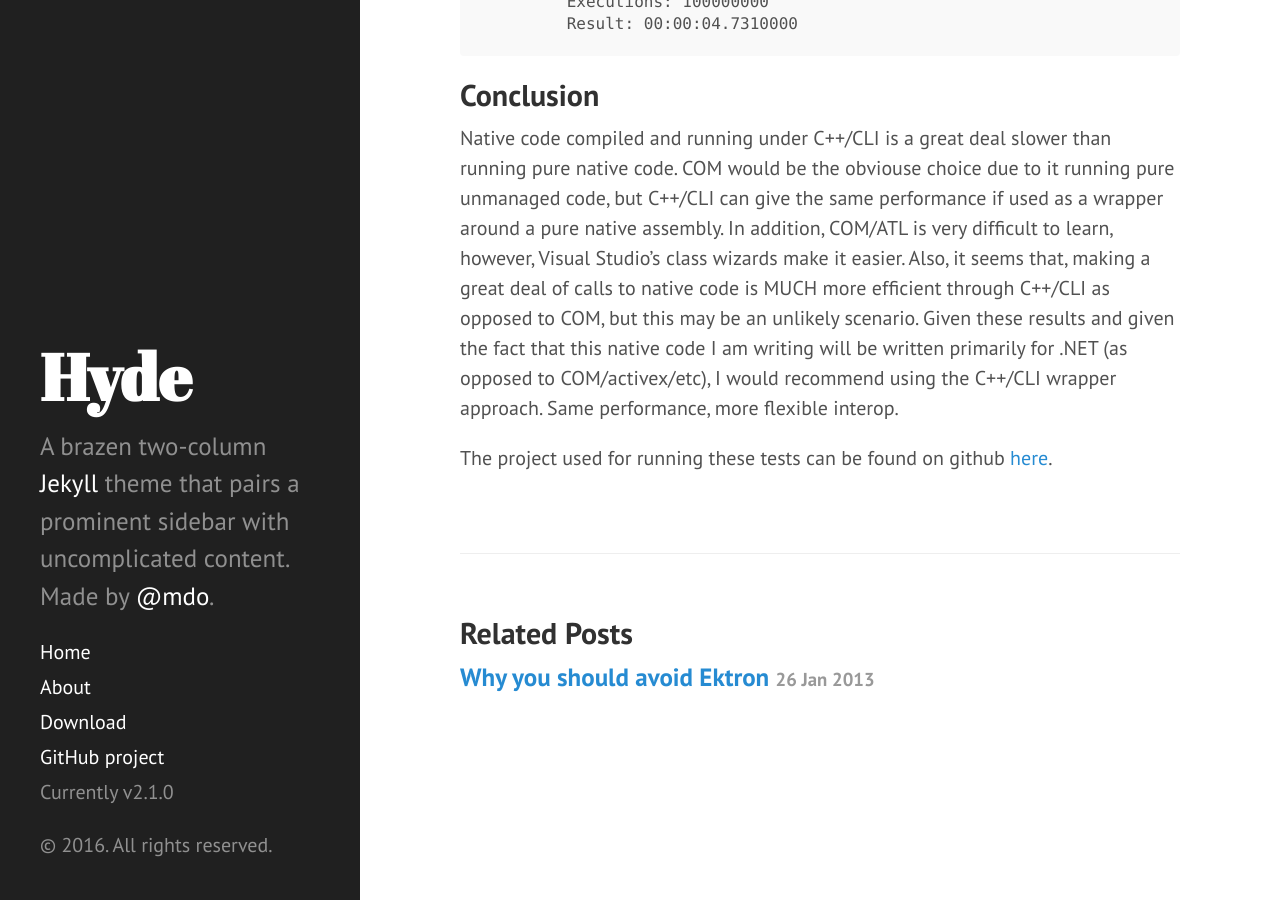
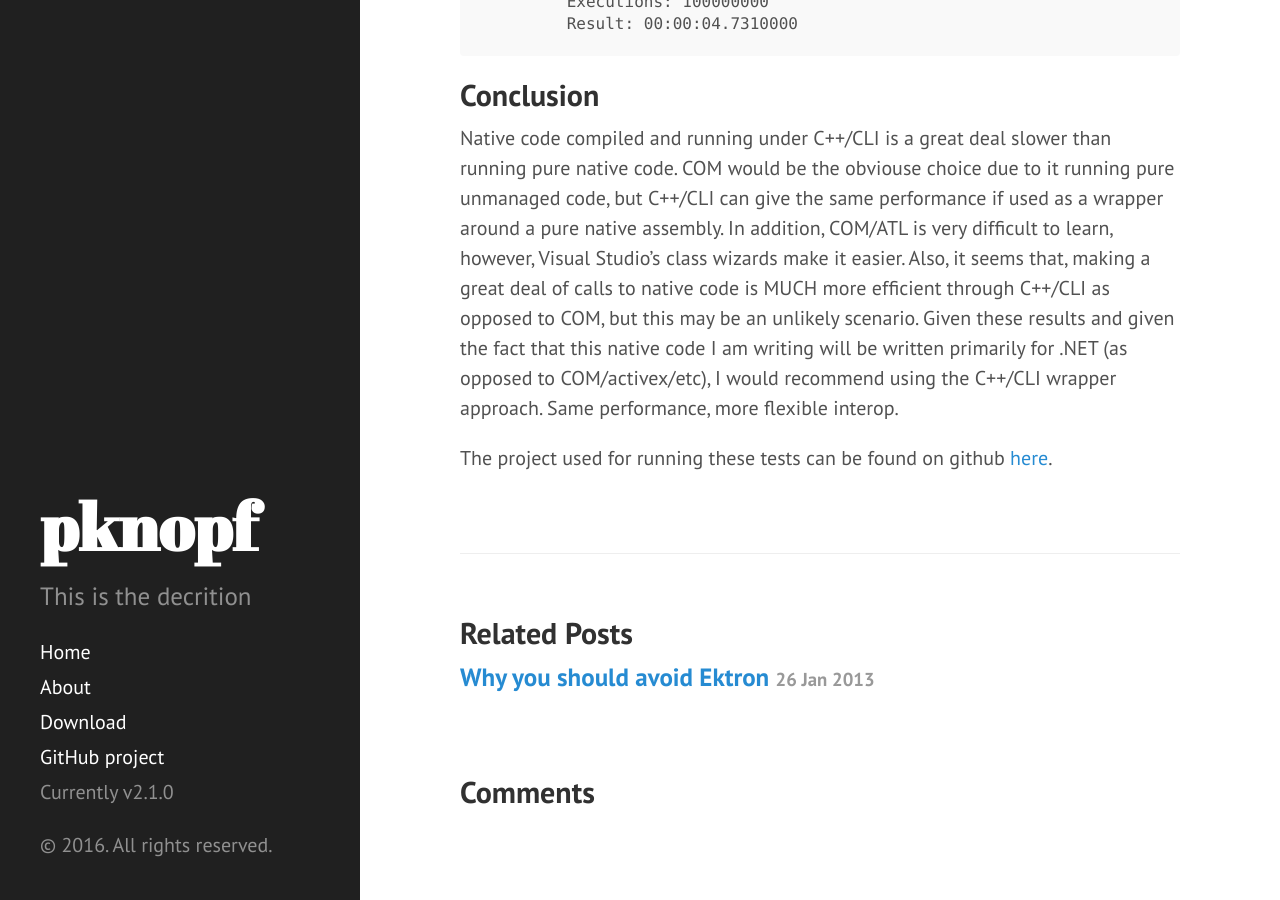
Before and after one commit to pauldotknopf/pauldotknopf.github.io, a Jekyll site: the page built from blog/_posts/2013-03-07-Performance-CPP-CLI-vs-COM.md, in a window 1280 px wide and 900 px high, scrolled down 2714 px. Built offline with Jekyll 4.4.1, drawn with Linux system fonts in a browser that asks for light colours; comment, search, counter and statistics services are not loaded.

Commit message:
Added disqus comments.

```diff
--- a/blog/_config.yml
+++ b/blog/_config.yml
@@ -6,10 +6,10 @@
 permalink:        pretty
 
 # Setup
-title:            Hyde
-tagline:          'A Jekyll theme'
-description:      'A brazen two-column <a href="http://jekyllrb.com" target="_blank">Jekyll</a> theme that pairs a prominent sidebar with uncomplicated content. Made by <a href="https://twitter.com/mdo" target="_blank">@mdo</a>.'
-url:              http://hyde.getpoole.com
+title:            pknopf
+tagline:          'tag line'
+description:      'This is the decrition'
+url:              http://www.pknopf.com/
 baseurl:          /
 
 author:
@@ -24,6 +24,8 @@
 github:
   repo:           https://github.com/poole/hyde
 
+disqus_shortname: pknopf
+
 gems:
   - jekyll-paginate
   - jekyll-gist
--- /dev/null
+++ b/blog/_includes/disqus_comments.html
@@ -0,0 +1,12 @@
+<div id="disqus_thread"></div>
+<script type="text/javascript">
+  var disqus_identifier = '{% if page.disqus-identifier %}{{ page.disqus-identifier }}{% else %}{{ page.id }}{% endif %}';
+  var disqus_title = '{% if page.title %}{{ page.title }}{% else %}{{ site.title }}{% endif %}';
+  var disqus_url = '{{ page.url | replace:'index.html','' | prepend: site.baseurl | prepend: site.url }}';
+  (function() {
+    var dsq = document.createElement('script'); dsq.type = 'text/javascript'; dsq.async = true;
+    dsq.src = '//{{ site.disqus_shortname }}.disqus.com/embed.js';
+    (document.getElementsByTagName('head')[0] || document.getElementsByTagName('body')[0]).appendChild(dsq);
+  })();
+</script>
+<noscript>Please enable JavaScript to view the <a href="http://disqus.com/?ref_noscript">comments powered by Disqus.</a></noscript>
--- a/blog/_layouts/post.html
+++ b/blog/_layouts/post.html
@@ -23,3 +23,8 @@
     {% endfor %}
   </ul>
 </div>
+
+<div class="comments">
+	<h2>Comments</h2>
+	{% include disqus_comments.html %}
+</div>
```
